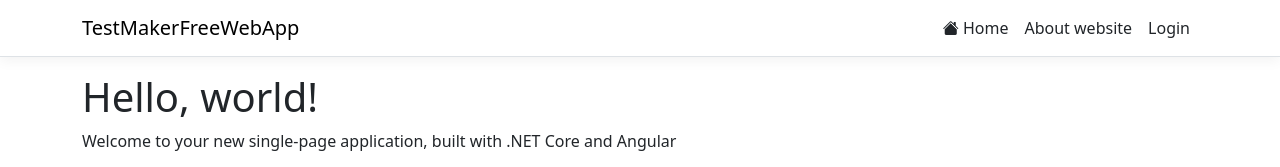
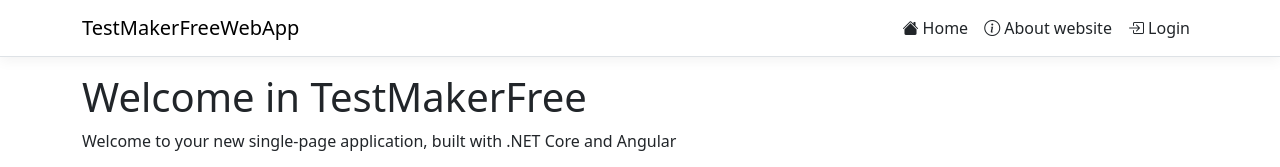
Before and after one commit to PiotrLozin/TestMakerFreeWebApp, an Angular app in the folder ClientApp/: page / in a window 1280 px wide. Shown: the top 167 px of the page. Built offline with nearby package versions, Linux system fonts and the light colour scheme; no server answers.

Commit message:
Added icons to website

```diff
--- a/ClientApp/src/app/home/home.component.html
+++ b/ClientApp/src/app/home/home.component.html
@@ -1,4 +1,4 @@
-<h1>Hello, world!</h1>
+<h1>Welcome in TestMakerFree</h1>
 <p>Welcome to your new single-page application, built with .NET Core and Angular</p>
 <quiz-list class="latest"></quiz-list>
 <quiz-list class="byTitle"></quiz-list>
--- a/ClientApp/src/app/nav-menu/nav-menu.component.html
+++ b/ClientApp/src/app/nav-menu/nav-menu.component.html
@@ -31,12 +31,18 @@
           <li class="nav-item"
               [routerLinkActive]="['link-active']"
               [routerLinkActiveOptions]="{ exact: true }">
-            <a class="nav-link text-dark" [routerLink]="['/about']">About website</a>
+            <a class="nav-link text-dark" [routerLink]="['/about']">
+              <i class="bi bi-info-circle"></i>
+              About website
+            </a>
           </li>
           <li class="nav-item"
               [routerLinkActive]="['link-active']"
               [routerLinkActiveOptions]="{ exact: true }">
-            <a class="nav-link text-dark" [routerLink]="['/login']">Login</a>
+            <a class="nav-link text-dark" [routerLink]="['/login']">
+              <i class="bi bi-box-arrow-in-right"></i>
+              Login
+            </a>
           </li>
         </ul>
       </div>
```
